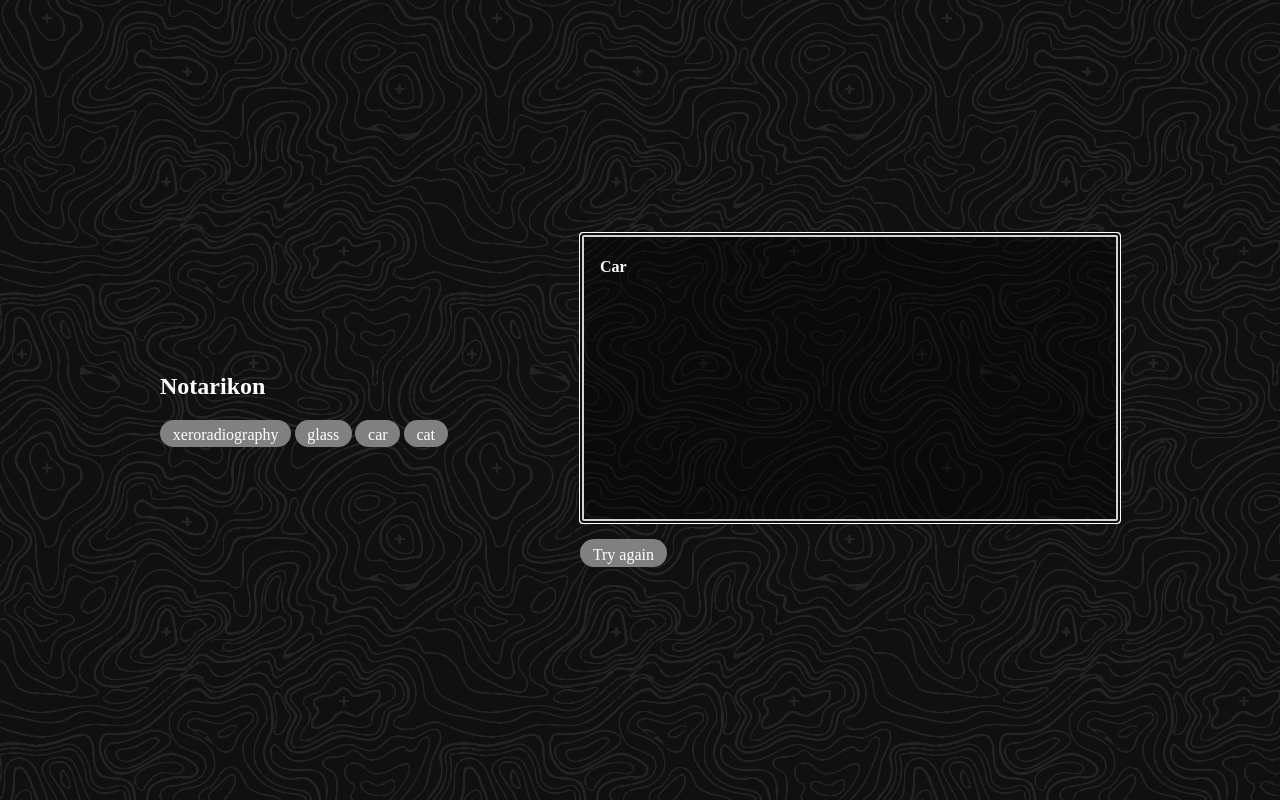
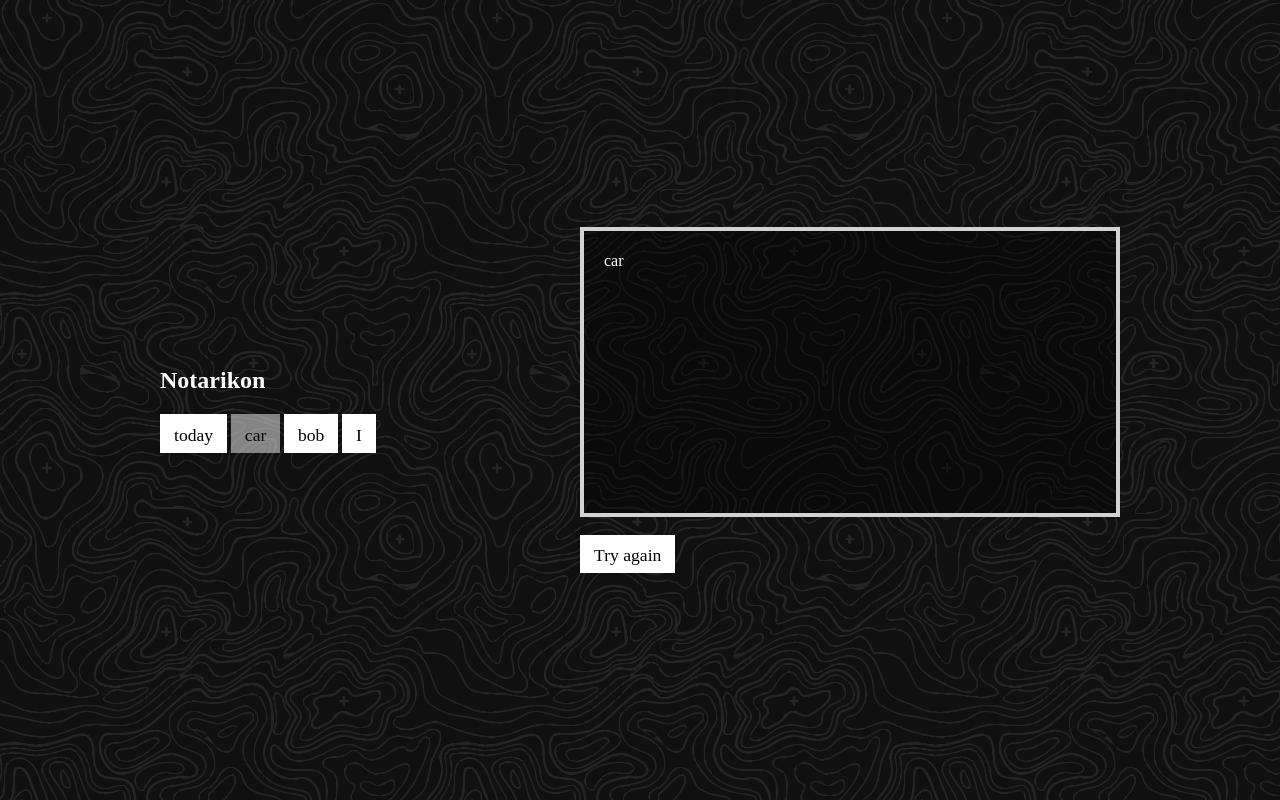
Before and after one commit to CyberFlameGO/notarikon4d, a website built with webpack: page src/index.html in a window 1280 px wide. Both pictures are taken after a click on the button "car". Built offline with nearby package versions, Linux system fonts and the light colour scheme; files whose address does not match are found by name.

Commit message:
:neckbeard: Add difficulty arrays to words

```diff
--- /dev/null
+++ b/src/helpers.js
@@ -0,0 +1,29 @@
+const nbsp = '\xa0';
+
+export function getUrlParameter(name, str = location.search) {
+  const filteredName = name.replace(/[\[]/, '\\[').replace(/[\]]/, '\\]');
+  const regex = new RegExp(`[\\?&]${filteredName}=([^&#]*)`);
+  const results = regex.exec(str);
+  return results === null ? '' : decodeURIComponent(results[1].replace(/\+/g, ' '));
+}
+
+export function rando(arr) {
+  return arr[Math.floor(Math.random() * arr.length)];
+}
+
+export function newBtn(word, btns) {
+  const btn = document.createElement('button');
+  btn.classList.add('btn');
+  btn.innerHTML = word;
+
+  btns.appendChild(btn);
+}
+
+export function newSpace(textarea) {
+  return new Promise((resolve) => {
+    const space = document.createElement('span');
+    space.textContent = nbsp;
+    textarea.appendChild(space);
+    resolve();
+  });
+}
--- a/src/main.js
+++ b/src/main.js
@@ -1,16 +1,35 @@
 import 'babel-polyfill';
 import './main.scss';
+import * as h from './helpers';
+
+const dif = h.getUrlParameter('difficulty') ? parseInt(h.getUrlParameter('difficulty'), 10) : 1;
 
 const nbsp = '\xa0';
+
 const typeSpeed = 50;
-const numberOfButtons = 4;
 
-const words = [
-  'glass',
-  'car',
-  'cat',
-  'xeroradiography',
-];
+const words = {
+  1: [
+    'bob',
+    'car',
+    'I',
+    'today',
+  ],
+  2: [
+    'story',
+    'sandwich',
+    'hospital',
+    'television',
+  ],
+  3: [
+    'running',
+    'zimbabwe',
+    'salmon',
+    'functional programming',
+  ],
+};
+
+const numberOfButtons = words[dif].length;
 
 const textarea = document.querySelector('.textarea');
 const aside = document.querySelector('.aside');
@@ -19,27 +38,6 @@ let flag = false;
 
 textarea.onkeypress = (e) => {
   if (flag) e.preventDefault();
-}
-
-function rando(arr) {
-  return arr[Math.floor(Math.random() * arr.length)];
-}
-
-function newBtn() {
-  const btn = document.createElement('button');
-  btn.classList.add('btn');
-  btn.innerHTML = rando(words);
-
-  btns.appendChild(btn);
-}
-
-function newSpace() {
-  return new Promise((resolve) => {
-    const space = document.createElement('span');
-    space.textContent = nbsp;
-    textarea.appendChild(space);
-    resolve();
-  });
 }
 
 function newWord(letters) {
@@ -57,14 +55,14 @@ function newWord(letters) {
       if (i === letters.length) {
         clearInterval(letterTimer);
         flag = false;
-        newSpace().then(() => resolve());
+        h.newSpace(textarea).then(() => resolve());
       }
     }, typeSpeed);
   })
 }
 
 for (let i = 0; i < numberOfButtons; i++) {
-  newBtn();
+  h.newBtn(h.rando(words[dif]), btns);
 }
 
 function placeCaretAtEnd(el, start = false) {
@@ -87,5 +85,18 @@ function placeCaretAtEnd(el, start = false) {
 
 document.querySelectorAll('.btn').forEach(btn => btn.onclick = async () => {
   const letters = btn.textContent.split('');
-  newWord(letters).then(() => placeCaretAtEnd(textarea));
+  const inner = textarea.innerHTML;
+
+  let l = letters;
+  if (!inner.endsWith('<span>&nbsp;</span>') && !inner.endsWith('&nbsp;')) {
+    l = [nbsp, ...letters];
+  }
+
+  newWord(l).then(() => {
+    placeCaretAtEnd(textarea);
+    console.log(textarea.innerHTML);
+    if (textarea.innerHTML.includes(`${btn.textContent}</strong>`)) {
+      btn.classList.add('has-been-used');
+    }
+  });
 });
--- a/src/main.scss
+++ b/src/main.scss
@@ -56,27 +56,30 @@ body {
   height: 250px;
   color: grey;
   line-height: 1.8;
+  outline: none;
 
-  strong { color: white; }
-
-  &:first-letter { text-transform: uppercase; }
+  strong { color: white; font-weight: 500; }
 }
 
 .btn, .btn--reload {
-  padding: 0.4em 0.8em 0.2em;
+  padding: 0.6em 0.8em 0.4em;
   border: none;
-  border-radius: 1em;
   margin: 0;
   font-family: inherit;
-  font-size: 1rem;
-  background-color: grey;
-  color: white;
+  font-size: 1.1rem;
+  background-color: white;
+  color: black;
   cursor: pointer;
 
-  &:hover { background-color: lightgrey; }
+  &:hover, &.has-been-used { background-color: lightgrey; }
 
   & + & {
     margin-left: 0.2em;
+  }
+
+  &.has-been-used {
+    pointer-events: none;
+    opacity: 0.6;
   }
 }
 
```
